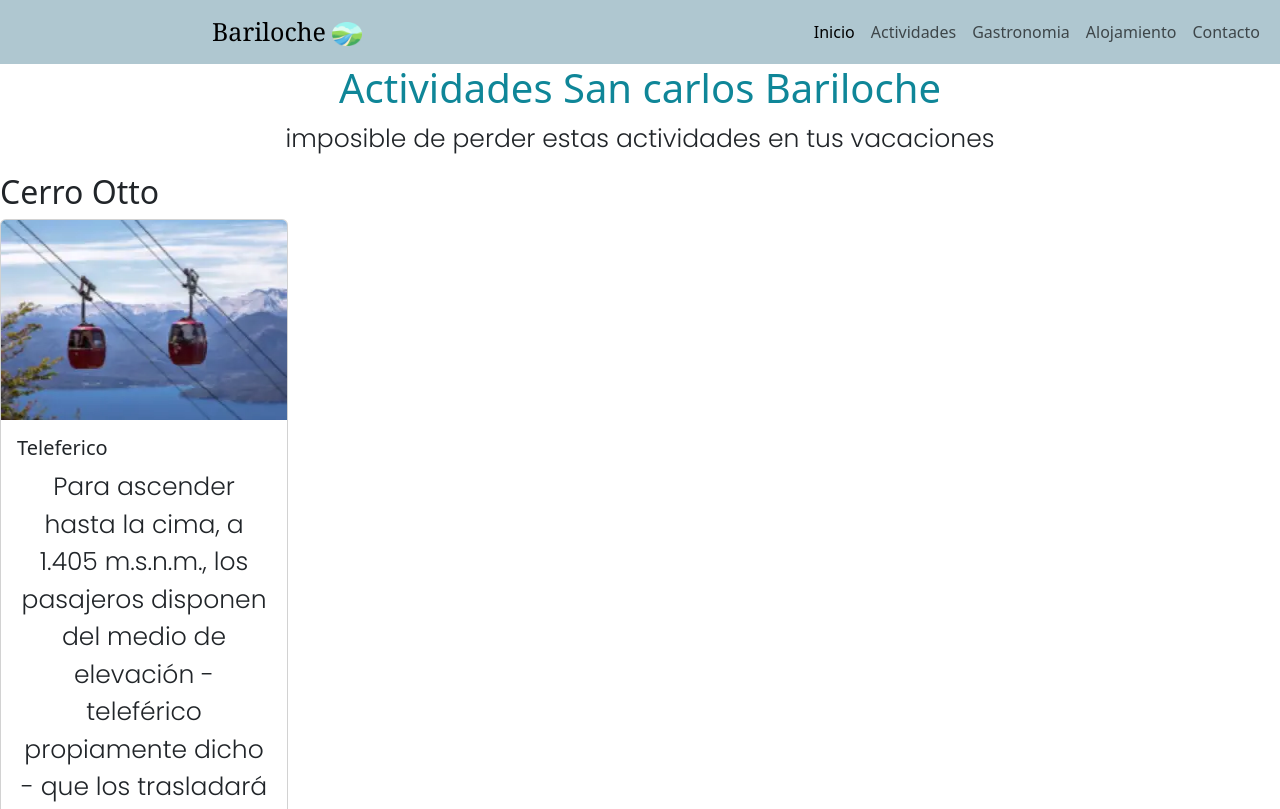
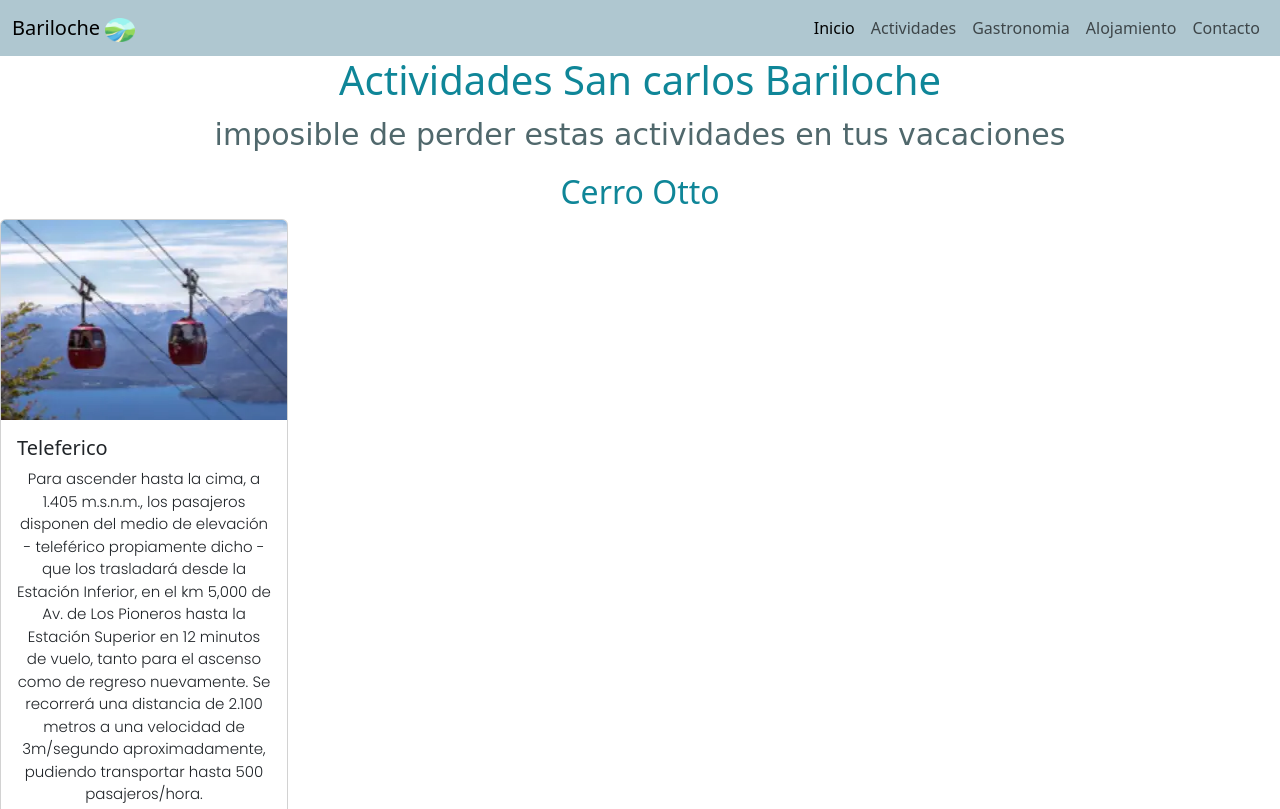
Before and after one commit to thiagocorsino1/proyectoHtmlAgustina, a plain HTML site: page Pages/actividades.html in a window 1280 px wide. Shown: the top 809 px of the page. Drawn offline with nearby package versions, Linux system fonts and the light colour scheme; a web font is replaced by a local one.

Commit message:
agregando

```diff
--- a/CSS/styleActividades.css
+++ b/CSS/styleActividades.css
@@ -25,33 +25,22 @@ body{
     color: #0f8698;
     font-size: 40px;
 }
-#titul{
-    font-size: 25px;
-    margin-left: 200px;
-    font-family: Georgia, 'Times New Roman', Times, serif;
+#descrip{
+    font-family: 'Edu TAS Beginner', cursive;
+    font-size: 30px;
+    color: #50686c;
+    text-align: center;
 }
-.letras{
+.sub{
     text-align: center;
     color: #0f8698;
-    font-size: 40px;
-}
-.decoration{
-    text-decoration: none;
-    color: #4b8e98;
 }
 p{
 
     font-family: 'Poppins', sans-serif;
-    /*font-family: 'Kay Pho Du', serif;*/
-    /*font-family: 'Edu TAS Beginner', cursive;*/
-    /*font-family: 'Playfair Display', serif;*/
-    font-size: 25px;
+    text-align: center;
+    font-size: 15px;
 
-}
-
-.center,
-p{
-    text-align: center;
 }
 /*footer*/
 
```
